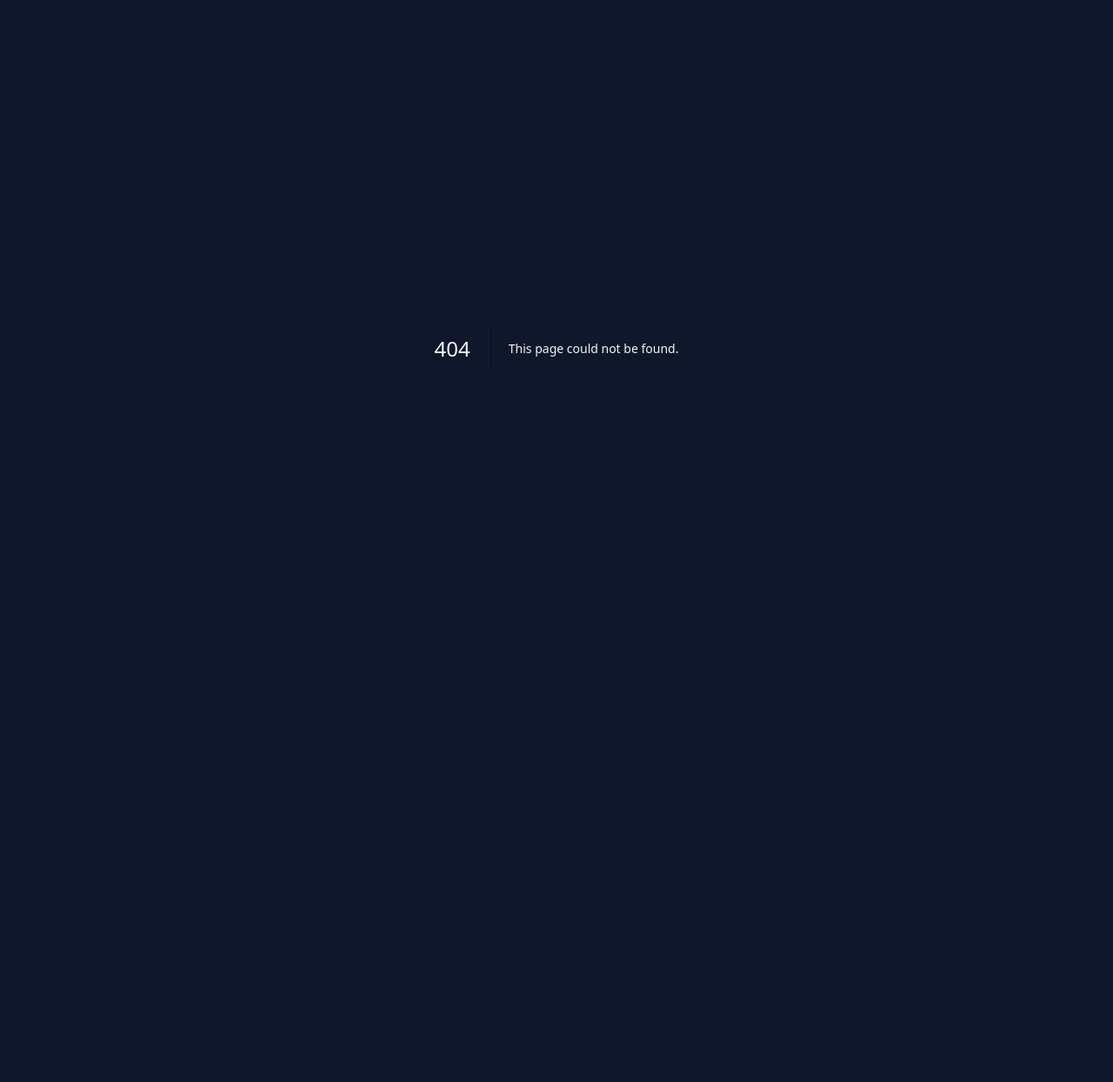
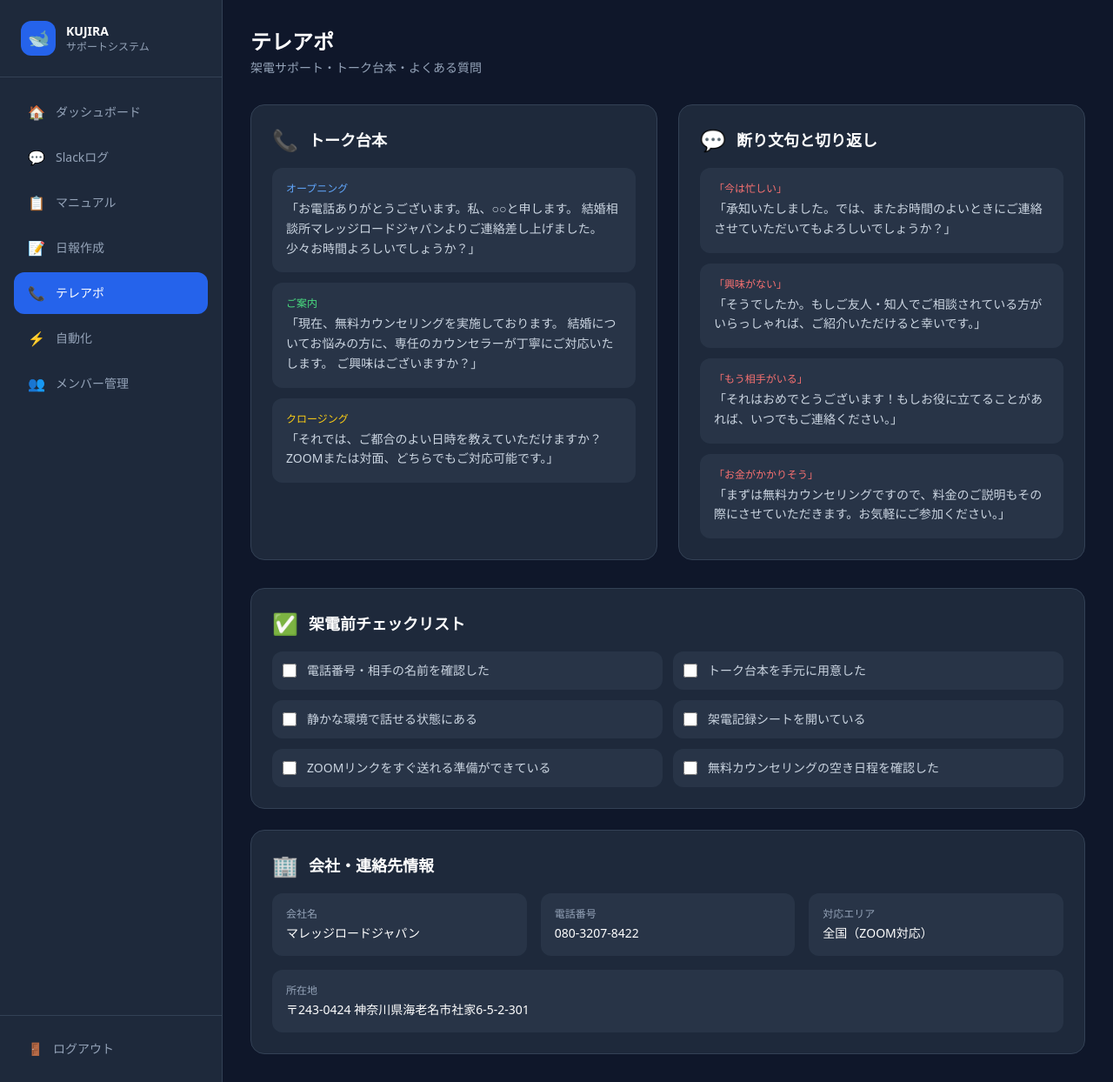
Before and after one commit to fyoneyone9-cyber/kujira-support, a Next.js app: page /teleapo in a window 1280 px wide. Before the commit this address had no page. Shown: the whole page at 87% size. Before the commit the page ends 800 px from the top, so only its background shows below. Built offline with nearby package versions, Linux system fonts and the light colour scheme.

Commit message:
feat: テレアポページ追加・サイドバーにメニュー追加

```diff
--- /dev/null
+++ b/src/app/(app)/teleapo/page.tsx
@@ -0,0 +1,129 @@
+export default function TeleapoPage() {
+  return (
+    <div>
+      {/* Header */}
+      <div className="mb-8">
+        <h1 className="text-2xl font-bold text-white">テレアポ</h1>
+        <p className="text-slate-400 text-sm mt-1">架電サポート・トーク台本・よくある質問</p>
+      </div>
+
+      {/* Cards */}
+      <div className="grid grid-cols-1 md:grid-cols-2 gap-6 mb-8">
+        {/* トーク台本 */}
+        <div className="bg-slate-800 rounded-2xl border border-slate-700 p-6">
+          <div className="flex items-center gap-3 mb-4">
+            <span className="text-2xl">📞</span>
+            <h2 className="text-lg font-bold text-white">トーク台本</h2>
+          </div>
+          <div className="space-y-3">
+            <div className="bg-slate-700/50 rounded-xl p-4">
+              <p className="text-xs text-blue-400 font-medium mb-1">オープニング</p>
+              <p className="text-sm text-slate-300 leading-relaxed">
+                「お電話ありがとうございます。私、○○と申します。
+                結婚相談所マレッジロードジャパンよりご連絡差し上げました。
+                少々お時間よろしいでしょうか？」
+              </p>
+            </div>
+            <div className="bg-slate-700/50 rounded-xl p-4">
+              <p className="text-xs text-green-400 font-medium mb-1">ご案内</p>
+              <p className="text-sm text-slate-300 leading-relaxed">
+                「現在、無料カウンセリングを実施しております。
+                結婚についてお悩みの方に、専任のカウンセラーが丁寧にご対応いたします。
+                ご興味はございますか？」
+              </p>
+            </div>
+            <div className="bg-slate-700/50 rounded-xl p-4">
+              <p className="text-xs text-yellow-400 font-medium mb-1">クロージング</p>
+              <p className="text-sm text-slate-300 leading-relaxed">
+                「それでは、ご都合のよい日時を教えていただけますか？
+                ZOOMまたは対面、どちらでもご対応可能です。」
+              </p>
+            </div>
+          </div>
+        </div>
+
+        {/* よくある断り文句と切り返し */}
+        <div className="bg-slate-800 rounded-2xl border border-slate-700 p-6">
+          <div className="flex items-center gap-3 mb-4">
+            <span className="text-2xl">💬</span>
+            <h2 className="text-lg font-bold text-white">断り文句と切り返し</h2>
+          </div>
+          <div className="space-y-3">
+            {[
+              {
+                objection: '「今は忙しい」',
+                response: '「承知いたしました。では、またお時間のよいときにご連絡させていただいてもよろしいでしょうか？」',
+              },
+              {
+                objection: '「興味がない」',
+                response: '「そうでしたか。もしご友人・知人でご相談されている方がいらっしゃれば、ご紹介いただけると幸いです。」',
+              },
+              {
+                objection: '「もう相手がいる」',
+                response: '「それはおめでとうございます！もしお役に立てることがあれば、いつでもご連絡ください。」',
+              },
+              {
+                objection: '「お金がかかりそう」',
+                response: '「まずは無料カウンセリングですので、料金のご説明もその際にさせていただきます。お気軽にご参加ください。」',
+              },
+            ].map((item, i) => (
+              <div key={i} className="bg-slate-700/50 rounded-xl p-4">
+                <p className="text-xs text-red-400 font-medium mb-1">{item.objection}</p>
+                <p className="text-sm text-slate-300 leading-relaxed">{item.response}</p>
+              </div>
+            ))}
+          </div>
+        </div>
+      </div>
+
+      {/* 架電チェックリスト */}
+      <div className="bg-slate-800 rounded-2xl border border-slate-700 p-6 mb-6">
+        <div className="flex items-center gap-3 mb-4">
+          <span className="text-2xl">✅</span>
+          <h2 className="text-lg font-bold text-white">架電前チェックリスト</h2>
+        </div>
+        <div className="grid grid-cols-1 md:grid-cols-2 gap-3">
+          {[
+            '電話番号・相手の名前を確認した',
+            'トーク台本を手元に用意した',
+            '静かな環境で話せる状態にある',
+            '架電記録シートを開いている',
+            'ZOOMリンクをすぐ送れる準備ができている',
+            '無料カウンセリングの空き日程を確認した',
+          ].map((item, i) => (
+            <label key={i} className="flex items-center gap-3 p-3 bg-slate-700/50 rounded-xl cursor-pointer hover:bg-slate-700 transition-colors">
+              <input type="checkbox" className="w-4 h-4 accent-blue-500" />
+              <span className="text-sm text-slate-300">{item}</span>
+            </label>
+          ))}
+        </div>
+      </div>
+
+      {/* 会社情報 */}
+      <div className="bg-slate-800 rounded-2xl border border-slate-700 p-6">
+        <div className="flex items-center gap-3 mb-4">
+          <span className="text-2xl">🏢</span>
+          <h2 className="text-lg font-bold text-white">会社・連絡先情報</h2>
+        </div>
+        <div className="grid grid-cols-1 md:grid-cols-3 gap-4">
+          <div className="bg-slate-700/50 rounded-xl p-4">
+            <p className="text-xs text-slate-400 mb-1">会社名</p>
+            <p className="text-sm text-white font-medium">マレッジロードジャパン</p>
+          </div>
+          <div className="bg-slate-700/50 rounded-xl p-4">
+            <p className="text-xs text-slate-400 mb-1">電話番号</p>
+            <p className="text-sm text-white font-medium">080-3207-8422</p>
+          </div>
+          <div className="bg-slate-700/50 rounded-xl p-4">
+            <p className="text-xs text-slate-400 mb-1">対応エリア</p>
+            <p className="text-sm text-white font-medium">全国（ZOOM対応）</p>
+          </div>
+          <div className="bg-slate-700/50 rounded-xl p-4 md:col-span-3">
+            <p className="text-xs text-slate-400 mb-1">所在地</p>
+            <p className="text-sm text-white font-medium">〒243-0424 神奈川県海老名市社家6-5-2-301</p>
+          </div>
+        </div>
+      </div>
+    </div>
+  )
+}
--- a/src/components/Sidebar.tsx
+++ b/src/components/Sidebar.tsx
@@ -10,6 +10,7 @@ const navItems = [
   { href: '/logs', label: 'Slackログ', icon: '💬' },
   { href: '/manuals', label: 'マニュアル', icon: '📋' },
   { href: '/nippou', label: '日報作成', icon: '📝' },
+  { href: '/teleapo', label: 'テレアポ', icon: '📞' },
   { href: '/automations', label: '自動化', icon: '⚡' },
   { href: '/admin', label: 'メンバー管理', icon: '👥' },
 ]
```
